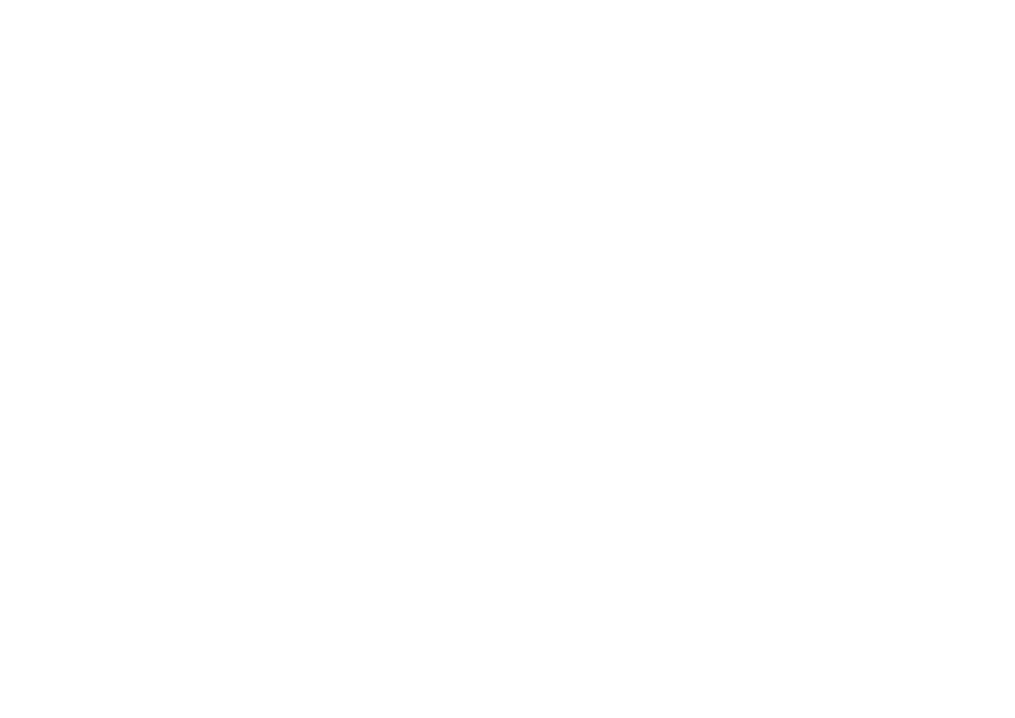
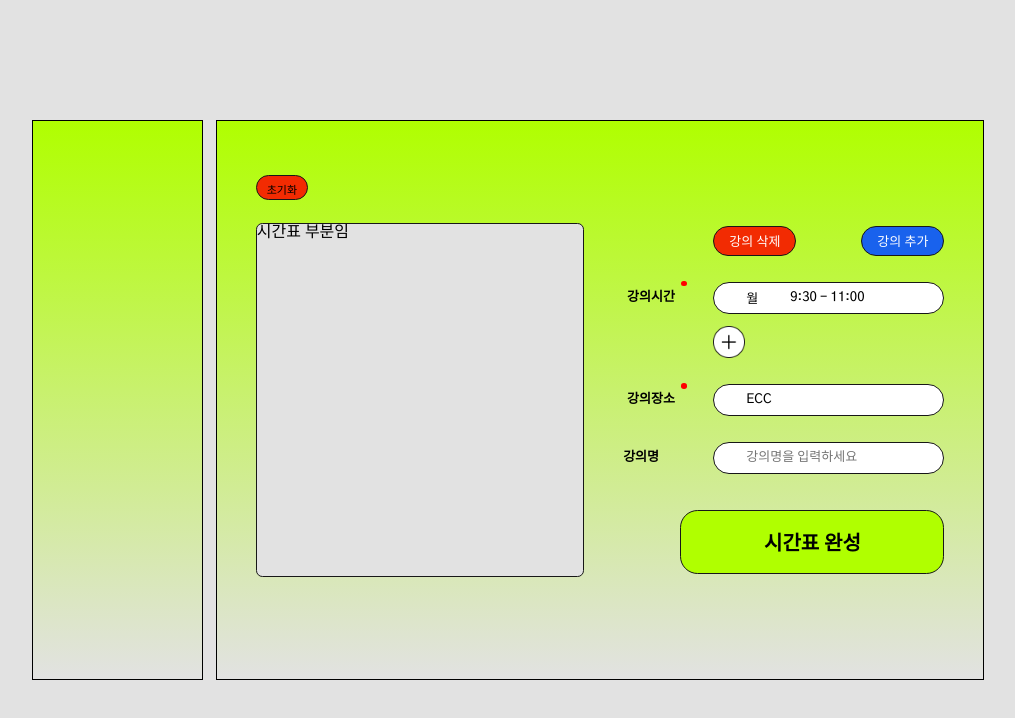
Before and after one commit to SamwaMoney/Timetable-Artist-front, a React (Create React App) app: page /create in a window 1280 px wide. Shown: the top 718 px of the page, without its empty margins (132-1147 px from the left). Built offline with nearby package versions, Linux system fonts and the light colour scheme.

Commit message:
feat: 시간표 강의 추가 페이지 레이아웃 완성

```diff
--- /dev/null
+++ b/src/components/createpage/CreateTimeTable.jsx
@@ -0,0 +1,19 @@
+import { S } from './CreateTimeTable.style';
+import TimeTable from '../createpage/TimeTable';
+import TimeTableInput from '../createpage/TimeTableInput';
+
+const CreateTimeTable = () => {
+    return (
+        <>
+            <S.Wrapper>
+                <S.Hamburger />
+                <S.Container>
+                    <TimeTable />
+                    <TimeTableInput />
+                </S.Container>
+            </S.Wrapper>
+        </>
+    );
+};
+
+export default CreateTimeTable;
--- /dev/null
+++ b/src/components/createpage/CreateTimeTable.style.js
@@ -0,0 +1,39 @@
+import styled from 'styled-components';
+
+const S = {};
+
+S.BasicContainer = styled.div`
+    display: flex;
+    justify-content: center;
+    align-items: center;
+`;
+S.BasicFont = styled.div`
+    color: var(--black);
+    font-size: 1vw;
+    font-weight: 600;
+`;
+S.Wrapper = styled(S.BasicContainer)`
+    background-color: var(--background);
+    height: 100vh;
+    width: 100vw;
+`;
+S.Hamburger = styled.div`
+    width: 13.4%;
+    height: 70%;
+    border: 0.1rem solid black;
+    background: var(
+        --hamburger,
+        linear-gradient(180deg, #b0ff00 0%, #e2e2e2 100%)
+    );
+`;
+S.Container = styled(S.BasicContainer)`
+    margin-left: 1%;
+    width: 60%;
+    height: 70%;
+    border: 0.1rem solid black;
+    background: linear-gradient(180deg, #b0ff00 0%, #e2e2e2 100%);
+
+    display: flex;
+    justify-content: space-evenly;
+`;
+export { S };
--- /dev/null
+++ b/src/components/createpage/TimeTable.jsx
@@ -0,0 +1,38 @@
+import styled from 'styled-components';
+
+// props로 초기화 버튼 null 처리하기
+const TimeTable = () => {
+    return (
+        <div style={{ position: 'relative' }}>
+            <ResetBtn>초기화</ResetBtn>
+            <TimeTableContainer>시간표 부분임</TimeTableContainer>
+        </div>
+    );
+};
+
+export default TimeTable;
+
+const TimeTableContainer = styled.div`
+    width: 20.54rem;
+    height: 22.1575rem;
+
+    border-radius: 0.4rem;
+    border: 0.08rem solid var(--black);
+    background: var(--background, #e2e2e2);
+`;
+
+const ResetBtn = styled.button`
+    width: 52px;
+    height: 25px;
+    padding: 5px 9px;
+
+    border-radius: 1.5rem;
+    border: 0.08rem solid var(--black);
+    background: var(--red, #f22b02);
+
+    font-size: 11px;
+    font-weight: 500;
+
+    position: absolute;
+    top: -3rem;
+`;
--- /dev/null
+++ b/src/components/createpage/TimeTableInput.jsx
@@ -0,0 +1,150 @@
+import styled from 'styled-components';
+import add_course from '../../assets/createpage/add_course.png';
+
+const TimeTableInput = () => {
+    return (
+        <>
+            <InputContainer>
+                <ButtonDiv>
+                    <LectureButton bgColor='#F22B02'>강의 삭제</LectureButton>
+                    <LectureButton bgColor='#1962ED'>강의 추가</LectureButton>
+                </ButtonDiv>
+                <InputDiv>
+                    <div style={{ display: 'flex' }}>
+                        <MainText>강의시간</MainText>
+                        <RedCircle />
+                    </div>
+                    <DescDiv>
+                        <DescText>월</DescText>
+                        <DescText>9:30 - 11:00</DescText>
+                    </DescDiv>
+                </InputDiv>
+                <ButtonDiv>
+                    <AddBtn src={add_course} alt='+버튼' />
+                </ButtonDiv>
+                <InputDiv>
+                    <div style={{ display: 'flex' }}>
+                        <MainText>강의장소</MainText>
+                        <RedCircle />
+                    </div>
+                    <DescDiv>
+                        <DescText>ECC</DescText>
+                    </DescDiv>
+                </InputDiv>
+                <InputDiv>
+                    <MainText style={{width: "3.988rem"}}>강의명</MainText>
+                    <NameInput placeholder='강의명을 입력하세요' />
+                </InputDiv>
+                <CompleteBtn>시간표 완성</CompleteBtn>
+            </InputContainer>
+        </>
+    );
+};
+
+export default TimeTableInput;
+
+const InputContainer = styled.div`
+    display: flex;
+    flex-direction: column;
+    align-items: flex-end;
+`;
+
+const MainText = styled.div`
+    font-family: Gothic A1;
+    font-size: 13px;
+    font-weight: 700;
+`;
+const DescText = styled.span`
+    font-family: Gothic A1;
+    font-size: 13px;
+    font-weight: 500;
+    line-height: normal;
+
+    margin-left: 32px;
+`;
+
+const LectureButton = styled.button`
+    width: 5.2rem;
+    height: 1.9rem;
+    padding: 0.25rem 0.75rem;
+    background-color: ${props => props.bgColor};
+    border-radius: 19px;
+    border: 0.08rem solid var(--black);
+
+    font-family: Gothic A1;
+    font-size: 13px;
+    font-weight: 500;
+    color: white;
+`;
+
+const ButtonDiv = styled.div`
+    width: 14.45rem;
+    display: flex;
+    justify-content: space-between;
+`;
+
+const InputDiv = styled.div`
+    display: flex;
+    align-items: center;
+    gap: 1.648rem;
+
+    margin-top: 25.6px;
+`;
+
+const DescDiv = styled.div`
+    width: 14.45rem;
+    height: 2rem;
+
+    border-radius: 28px;
+    border: 0.08rem solid var(--black);
+    background: #fff;
+
+    display: flex;
+    align-items: center;
+`;
+
+const NameInput = styled.input`
+    width: 14.45rem;
+    height: 2rem;
+
+    border-radius: 28px;
+    border: 0.08rem solid var(--black);
+    background: #fff;
+
+    padding-left: 32px;
+    font-family: Gothic A1;
+    font-size: 13px;
+    font-weight: 500;
+    line-height: normal;
+`;
+
+const AddBtn = styled.img`
+    width: 32px;
+    margin-top: 0.8rem;
+`;
+
+const CompleteBtn = styled.button`
+    width: 16.5rem;
+    height: 4rem;
+
+    border-radius: 17.6px;
+    border: 0.08rem solid var(--black);
+    background-color: #b0ff00;
+
+    font-family: Gothic A1;
+    font-size: 20px;
+    font-weight: 600;
+    line-height: normal;
+
+    margin-top: 2.304rem;
+`;
+
+const RedCircle = styled.div`
+    width: 0.35rem;
+    height: 0.35rem;
+    border-radius: 50%;
+    background-color: red;
+
+    margin-left: 0.4rem;
+    margin-top: -0.64rem;
+`;
--- a/src/pages/CreatePage.jsx
+++ b/src/pages/CreatePage.jsx
@@ -1,5 +1,8 @@
+import CreateTimeTable from '../components/createpage/CreateTimeTable';
+import { isMobile } from 'react-device-detect';
+
 const CreatePage = () => {
-    return <></>;
+    return isMobile ? "모바일" : <CreateTimeTable />;
 };
 
 export default CreatePage;
```
Also changed, not shown: src/assets/createpage/add_course.png (added).
